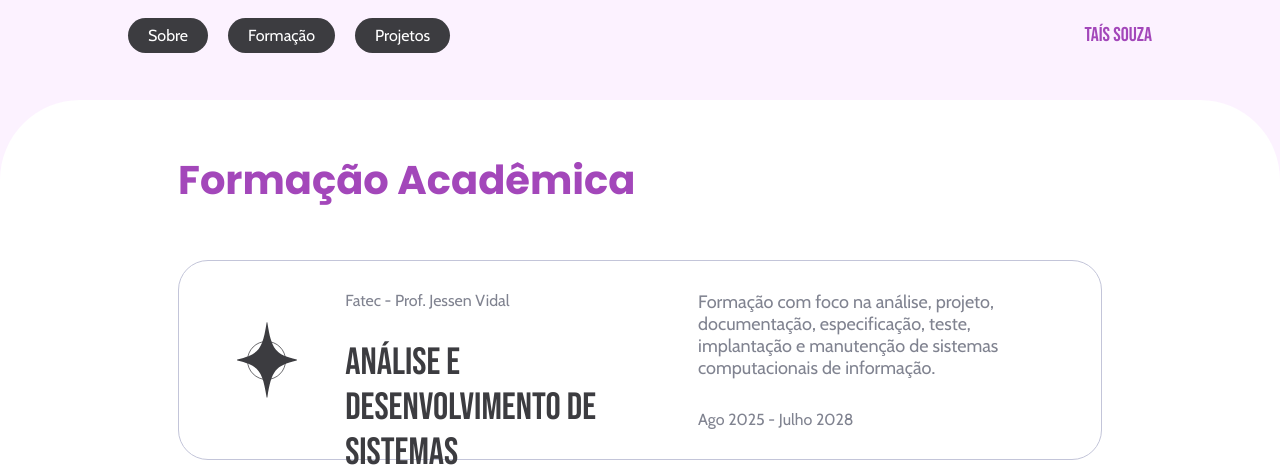
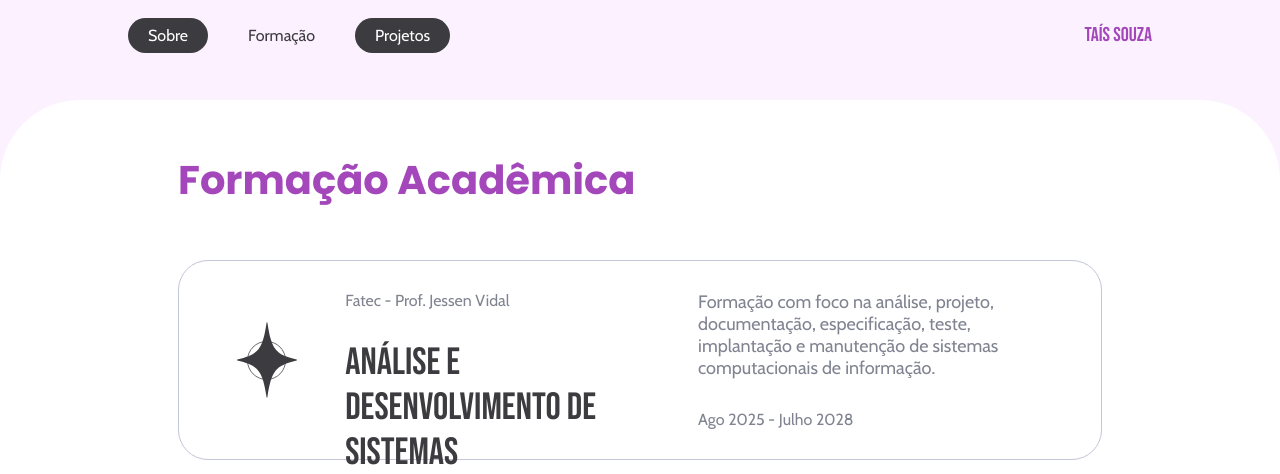
Before and after one commit to tat4Souza/Portfolio-Tais-Souza, a Flask app: page /formacao in a window 1280 px wide. Shown: the top 474 px of the page. Run offline with Flask 3, Linux system fonts and the light colour scheme; some libraries are stand-ins or nearby versions.

Commit message:
Fixed url in the layout file

```diff
--- a/templates/layout.html
+++ b/templates/layout.html
@@ -14,7 +14,7 @@
         <nav>
             <ul>
                 <li><a class="button--nav {% if request.path == '/' %}active {% endif %}" href="{{url_for('about')}}">Sobre</a></li>
-                <li><a class="button--nav {% if request.path == '/educacao' %}active {% endif %}" href="{{url_for('education')}}">Formação</a></li>
+                <li><a class="button--nav {% if request.path == '/formacao' %}active {% endif %}" href="{{url_for('education')}}">Formação</a></li>
                 <li><a class="button--nav {% if request.path == '/projetos' %}active {% endif %}" href="{{url_for('projects')}}">Projetos</a></li>
             </ul>
         </nav>
```
